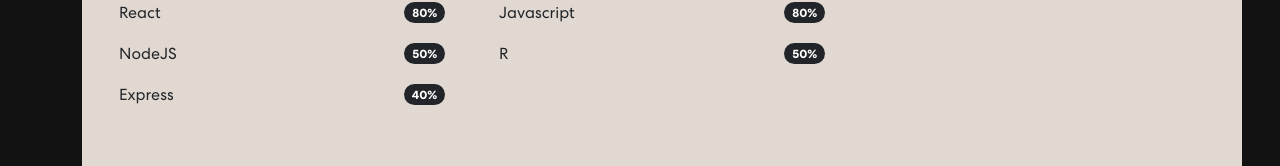
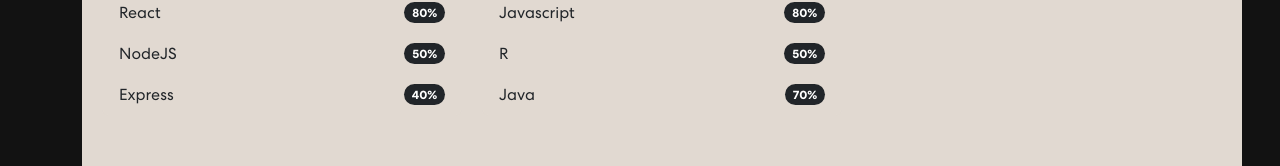
Before and after one commit to Krish-310/Personal-Portfolio-Website, a React (Create React App) app: page /skills in a window 1280 px wide. Shown: the part 540-706 px from the top of the page. Built offline with nearby package versions, Linux system fonts and the light colour scheme.

Commit message:
Fixed Page Length

```diff
--- a/src/App.css
+++ b/src/App.css
@@ -356,7 +356,7 @@
 }
 
 .skills-page {
-  padding: 200px 10px 500px 10px;
+  padding: 200px 10px 100px 10px;
   display: flex !important;
   align-items: center !important;
   justify-content: center !important;
@@ -368,13 +368,13 @@
   justify-content: center !important;
 }
 .career-page {
-  padding: 200px 10px 500px 10px;
+  padding: 200px 10px 100px 10px;
   display: flex !important;
   align-items: center !important;
   justify-content: center !important;
 }
 .about-page {
-  padding: 200px 10px 500px 10px;
+  padding: 200px 10px 100px 10px;
   display: flex !important;
   align-items: center !important;
   justify-content: center !important;
--- a/src/Components/Pages/Skills.js
+++ b/src/Components/Pages/Skills.js
@@ -78,6 +78,10 @@
                     <li className="list-group-item d-flex justify-content-between align-items-center">
                       R
                       <span className="badge bg-dark rounded-pill">50%</span>
+                    </li>
+                    <li className="list-group-item d-flex justify-content-between align-items-center">
+                      Java
+                      <span className="badge bg-dark rounded-pill">70%</span>
                     </li>
                   </ul>
                 </div>
```
Also changed, not shown: 1 other file (tests, documents, lock files or other folders).
